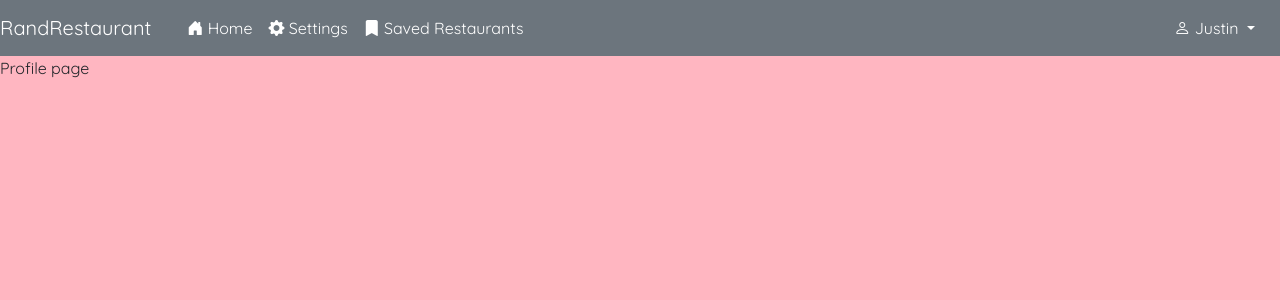
After one commit to jcng75/RandomRestaurant, a Django app: page /profile in a window 1280 px wide. The commit adds this page. Shown: the top 300 px of the page. Run offline with Django 4.2, Linux system fonts and the light colour scheme; a user stored in the database is signed in.

Commit message:
Added profile tab to navbar and create associated url and view

```diff
--- a/src/randRest/templates/nav.html
+++ b/src/randRest/templates/nav.html
@@ -22,7 +22,11 @@
                     <i class="bi bi-person"></i> <span id="usernameNav">{{ user.first_name  }}</span>
                 </button>
                 <ul class="dropdown-menu">
-                    <li><a class="dropdown-item" href="{% url 'logout' %}">
+                    <li>
+                        <a class="dropdown-item" href="{% url 'profile' %}">Profile</a>
+                    </li>
+                    <li>
+                        <a class="dropdown-item" href="{% url 'logout' %}">
                         <i class="bi bi-box-arrow-right"></i> Signout </a></li>
                 </ul>
             </div>
--- /dev/null
+++ b/src/randRest/templates/profile.html
@@ -0,0 +1,12 @@
+{% extends 'base.html' %}
+{% block title %}
+    <title> Profile </title>
+{% endblock %}
+{% block body %}
+    {% if user.is_authenticated %}
+        {% include "nav.html" %}
+        <p>Profile page</p>
+    {% else %}
+        <p>Rip</p>
+    {% endif %}
+{% endblock %}
--- a/src/randRest/templates/settings.html
+++ b/src/randRest/templates/settings.html
@@ -22,6 +22,7 @@
         <h1>Filters</h1>
         <label for="distance">Distance</label>
         <input id="distance" type="number"/>
+        <!-- <input type="range" id="distance"> -->
         <label for="rating">Rating</label>
         <input id="rating" type="number"/>
         <label for="pricing">Pricing</label>
--- a/src/randRest/urls.py
+++ b/src/randRest/urls.py
@@ -10,6 +10,7 @@ urlpatterns = [
     path("settings", views.settings, name="settings"),
     path("saved", views.saved, name="saved"),
     path("logout", views.logoutView, name="logout"),
+    path("profile", views.profile, name="profile"),
 ]
 
 urlpatterns += staticfiles_urlpatterns()
--- a/src/randRest/views.py
+++ b/src/randRest/views.py
@@ -102,3 +102,6 @@ def settings(request):
 def logoutView(request):
     logout(request)
     return render(request, "logout.html")
+
+def profile(request):
+    return render(request, "profile.html")
```
Also changed, not shown: src/db.sqlite3.
